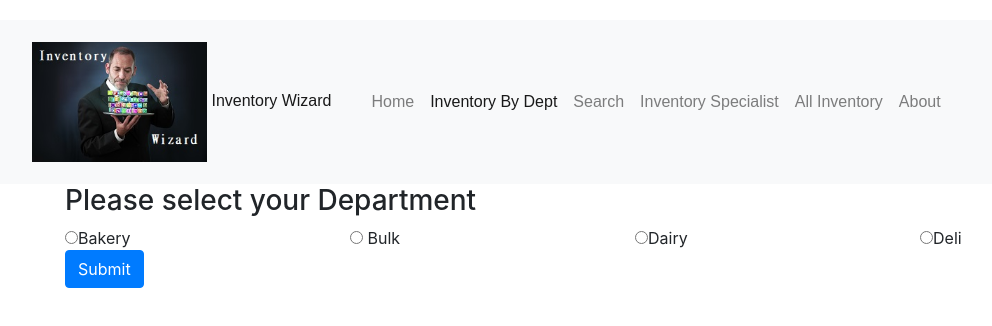
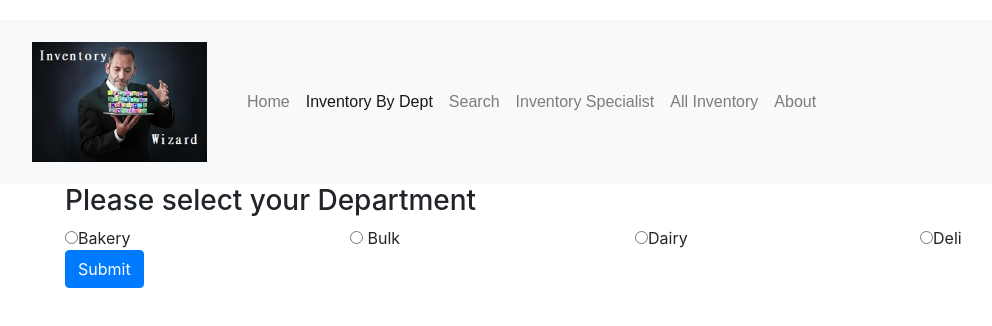
Before and after one commit to kayhern/groceryportal, a website: page public/deptSearch.html in a window 1280 px wide. Shown: the whole page, without its empty margins (20-1012 px from the left). Drawn offline with nearby package versions, Linux system fonts and the light colour scheme.

Commit message:
formatting html text and adding comments

```diff
--- a/public/deptSearch.html
+++ b/public/deptSearch.html
@@ -15,8 +15,8 @@
     integrity="sha384-Vkoo8x4CGsO3+Hhxv8T/Q5PaXtkKtu6ug5TOeNV6gBiFeWPGFN9MuhOf23Q9Ifjh" crossorigin="anonymous">
 
   <!-- adding JQuery-->
-  <script src="https://code.jquery.com/jquery-3.4.1.js"
-  integrity="sha256-WpOohJOqMqqyKL9FccASB9O0KwACQJpFTUBLTYOVvVU=" crossorigin="anonymous"></script>
+  <script src="https://code.jquery.com/jquery-3.4.1.js" integrity="sha256-WpOohJOqMqqyKL9FccASB9O0KwACQJpFTUBLTYOVvVU="
+    crossorigin="anonymous"></script>
 
   <link href="css/style.css" rel="stylesheet" type="text/css">
 
@@ -27,9 +27,9 @@
 
 <body>
 
-  <!--nav bar -->
+  <!--nav menu bar -->
   <nav class="navbar navbar-expand-lg navbar-light bg-light">
-    <a class="navbar-brand"><img src="images/wizard.png" width="175"> Inventory Wizard</a>
+    <a class="navbar-brand"><img src="images/wizard.png" width="175"></a>
     <button class="navbar-toggler" type="button" data-toggle="collapse" data-target="#navbarNav"
       aria-controls="navbarNav" aria-expanded="false" aria-label="Toggle navigation">
       <span class="navbar-toggler-icon"></span>
@@ -71,8 +71,8 @@
 
 
       <div class="col md-1"> <input type="radio" name="searchParam" value="backery">Bakery</div>
-            <div class="col md-1"><input type="radio" name="searchParam" value="bulk" > Bulk</div><br>
-            <div class="col md-1"><input type="radio" name="searchParam" value="dairy" >Dairy</div><br>
+      <div class="col md-1"><input type="radio" name="searchParam" value="bulk"> Bulk</div><br>
+      <div class="col md-1"><input type="radio" name="searchParam" value="dairy">Dairy</div><br>
       <div class="col md-1"><input type="radio" name="searchParam" value="deli">Deli</div><br>
       <!-- <input type="radio" name="searchParam" value="florist">Florist<br>
             <input type="radio" name="searchParam" value="frozen">Frozen<br>
```
Also changed, not shown: public/about.html (+5 -4 lines), public/add.html (+4 -2 lines), public/all.html (+2 -1 lines), public/index.html (+2 -1 lines), public/modify.html (+2 -1 lines), public/remove.html (+2 -1 lines), public/search.html (+2 -1 lines), public/specialist.html (+2 -1 lines), public/stock.html (+2 -2 lines). Lines whose indentation alone changed are shown as unchanged.
